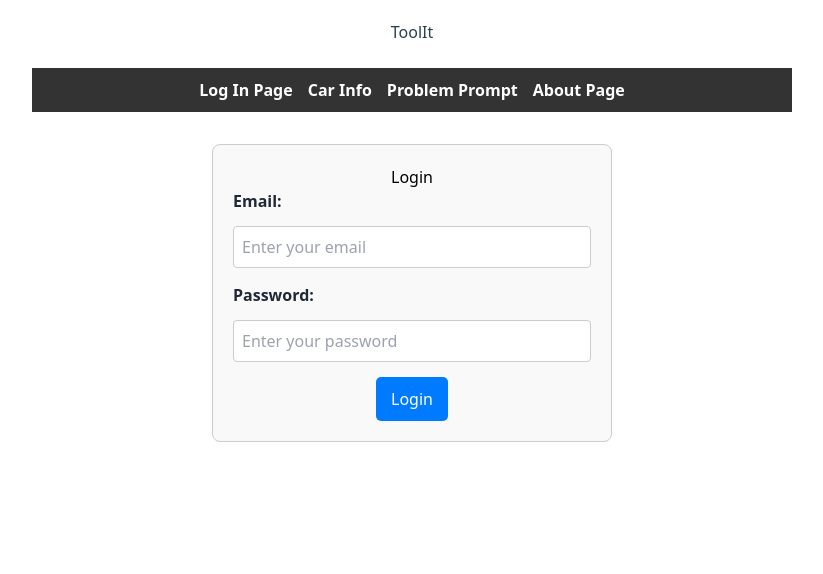
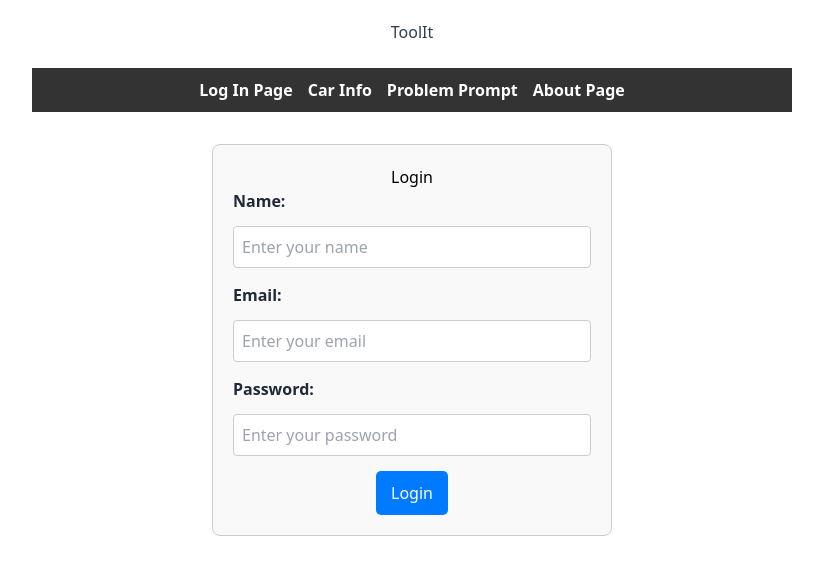
Before and after one commit to dlakhiani/toolIt, a Vue app: page /logIn in a window 1280 px wide. Shown: the top 574 px of the page, without its empty margins (228-1051 px from the left). Built offline with nearby package versions, Linux system fonts and the light colour scheme.

Commit message:
changed id to names

```diff
--- a/src/views/LogInView.vue
+++ b/src/views/LogInView.vue
@@ -6,9 +6,19 @@
             class="login-form"
         >
             <div class="form-group">
-                <label for="email">Email:</label>
+                <label>Name:</label>
                 <input
-                    id="email"
+                    name="name"
+                    v-model="name"
+                    type="text"
+                    placeholder="Enter your name"
+                    required
+                />
+            </div>
+            <div class="form-group">
+                <label>Email:</label>
+                <input
+                    name="email"
                     v-model="email"
                     type="email"
                     placeholder="Enter your email"
@@ -16,9 +26,9 @@
                 />
             </div>
             <div class="form-group">
-                <label for="password">Password:</label>
+                <label>Password:</label>
                 <input
-                    id="password"
+                    name="password"
                     v-model="password"
                     type="password"
                     placeholder="Enter your password"
@@ -48,6 +58,7 @@
         name: "LoginView",
         data() {
             return {
+                name: "",
                 email: "",
                 password: "",
                 errorMessage: "",
@@ -55,7 +66,7 @@
         },
         methods: {
             async loginUser() {
-                if (!this.email || !this.password) {
+                if (!this.name || !this.email || !this.password) {
                     this.errorMessage = "Please fill in all fields."
                     return
                 }
@@ -66,6 +77,7 @@
                     this.errorMessage = ""
 
                     console.log("Login Data:", {
+                        name: this.name,
                         email: this.email,
                         password: this.password,
                     })
```
